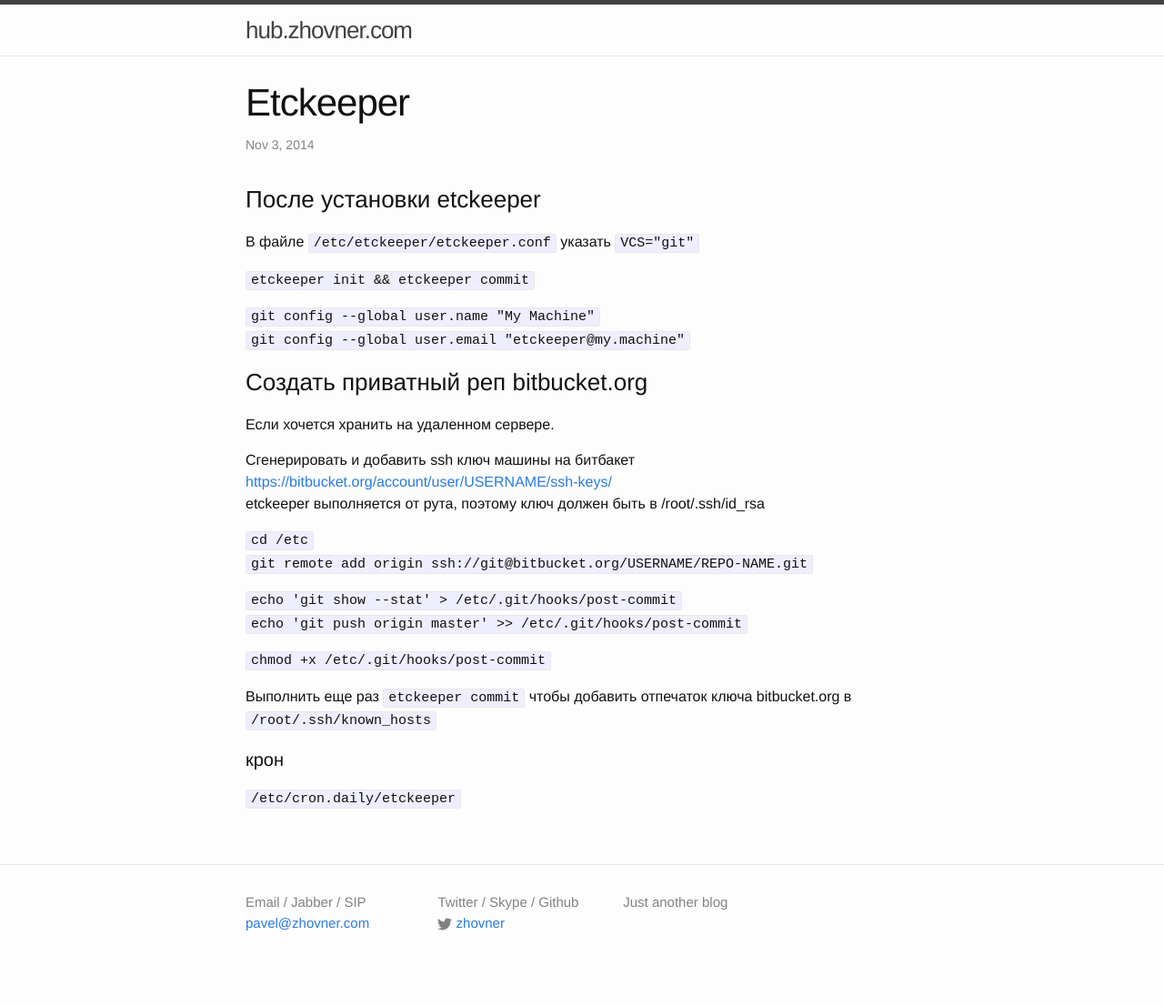
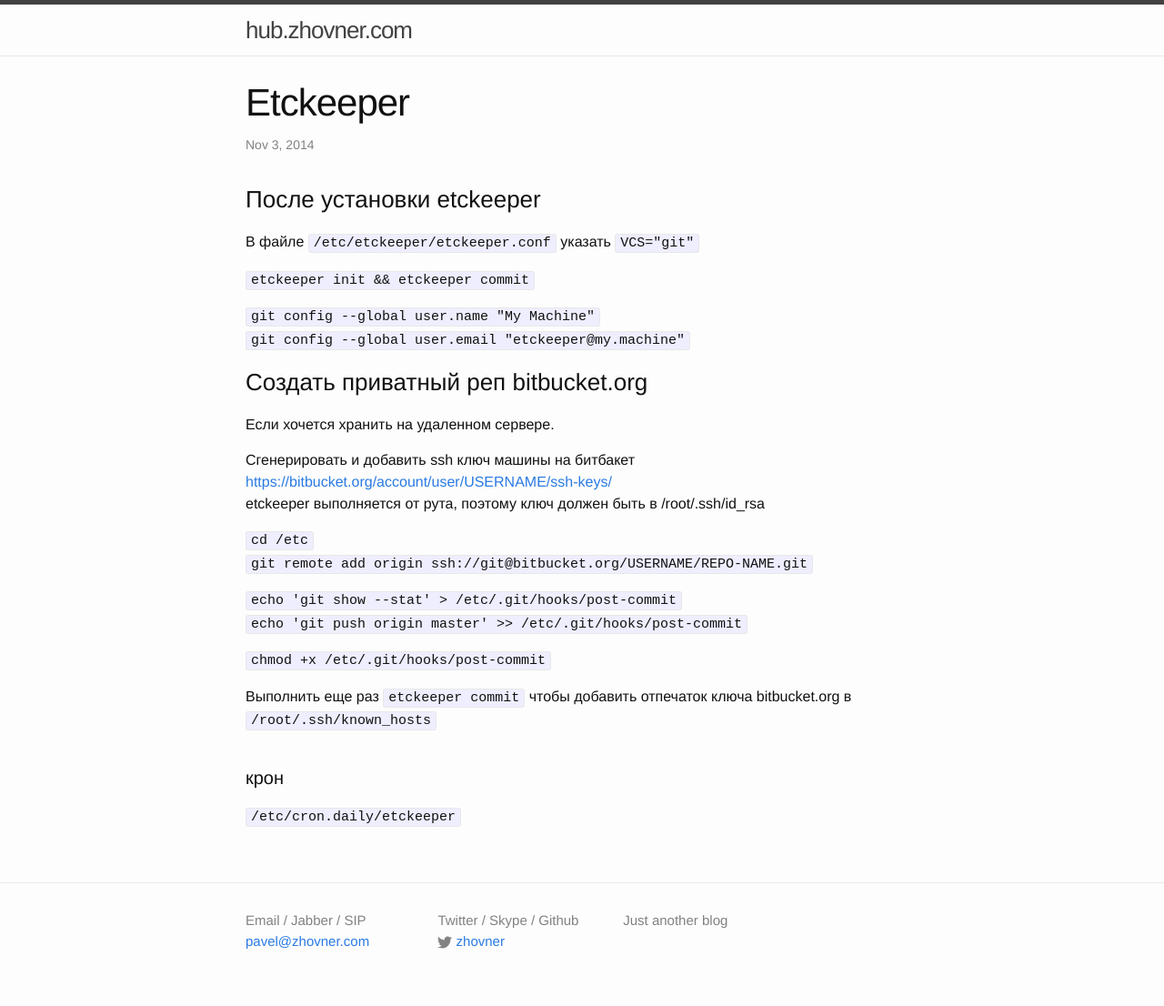
Before and after one commit to zhovner/zhovner.github.com, a Jekyll site: the page built from _posts/2014-11-03-etckeeper.markdown, in a window 1280 px wide. Shown: the whole page at 91% size. Built offline with Jekyll 4.4.1, drawn with Linux system fonts in a browser that asks for light colours; comment, search, counter and statistics services are not loaded.

Commit message:
Updated '_sass/_base.scss' via CloudCannon

```diff
--- a/_sass/_base.scss
+++ b/_sass/_base.scss
@@ -8,7 +8,9 @@ dl, dd, ol, ul, figure {
     padding: 0;
 }
 
-
+h4 {
+padding-top: 20px
+}
 
 /**
  * Basic styling
```
